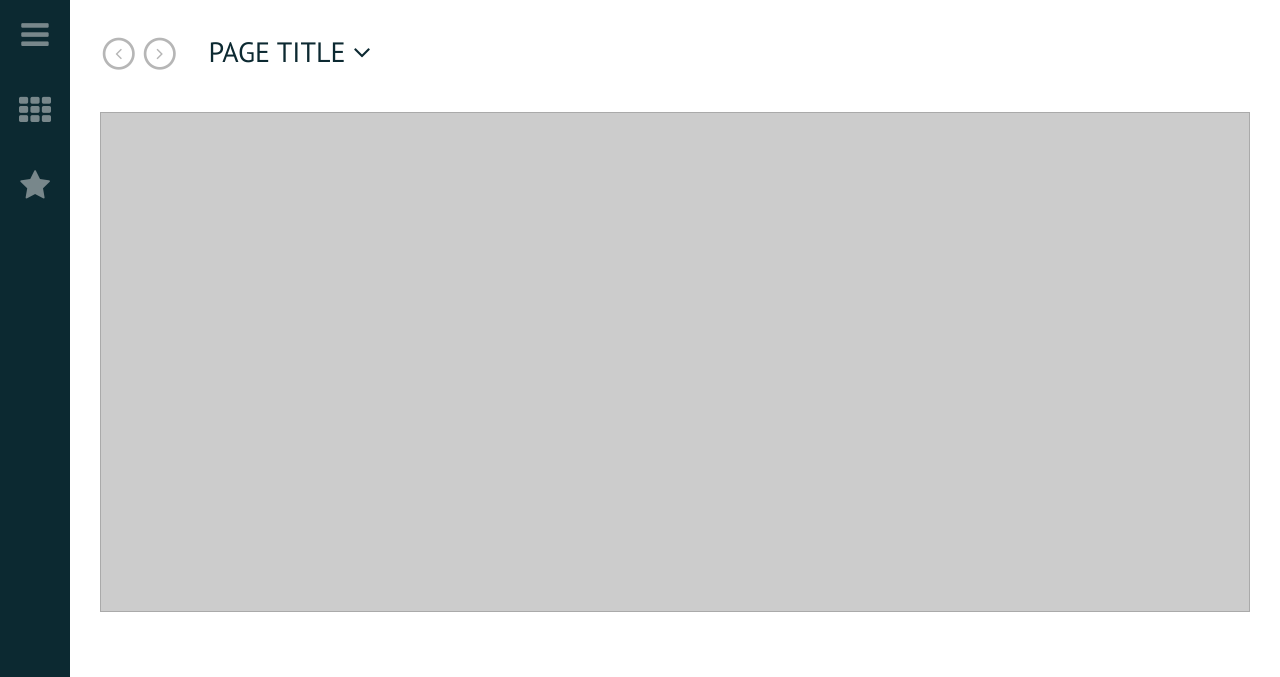
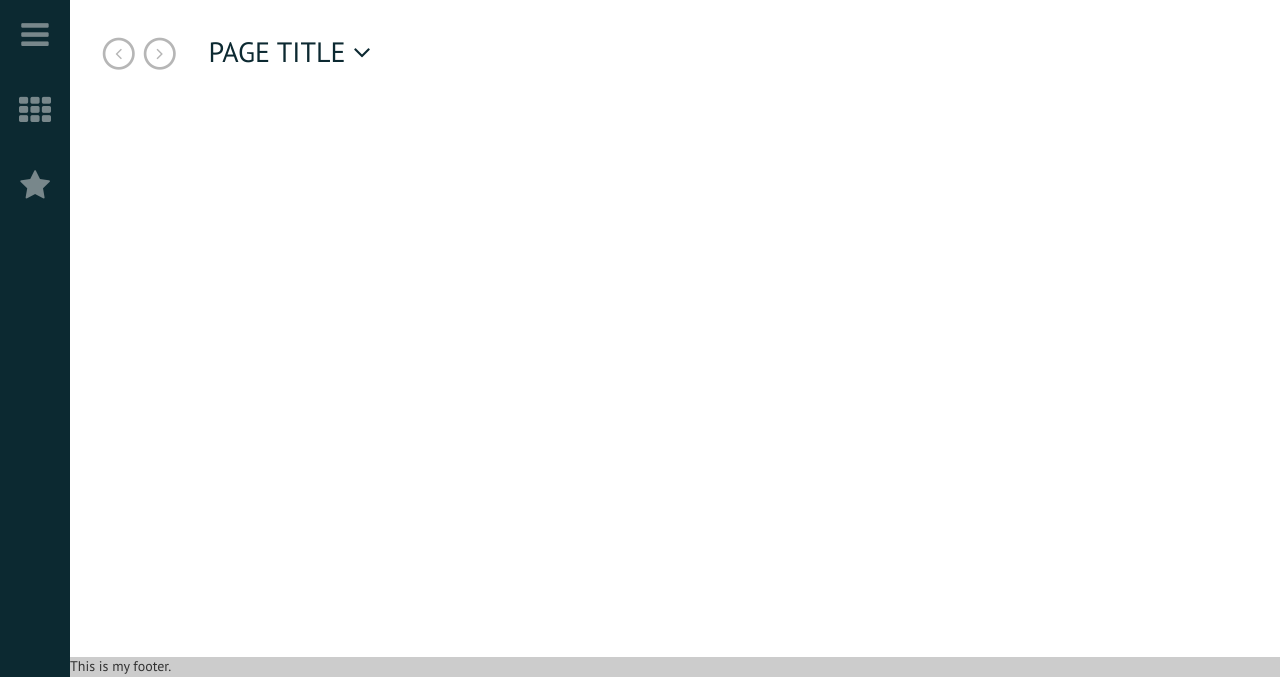
Before and after one commit to wilson353/highjump, a website: page secondary.html in a window 1280 px wide. Shown: the part 123-800 px from the top of the page. Drawn offline with nearby package versions, Linux system fonts and the light colour scheme.

Commit message:
resposive

```diff
--- a/secondary.html
+++ b/secondary.html
@@ -109,11 +109,13 @@
                                     </ul>
                                 </div>
                             </div>
-                            <div style="background: #ccc; border: 1px solid #aaa; width: 100%; height: 500px;"></div>
                         </div>
                     </div>
                 </div>
             </div>
+            <footer>
+                This is my footer.
+            </footer>
         </div>
 
         <script type="text/javascript" src="//ajax.googleapis.com/ajax/libs/jquery/2.1.3/jquery.min.js"></script>
```
